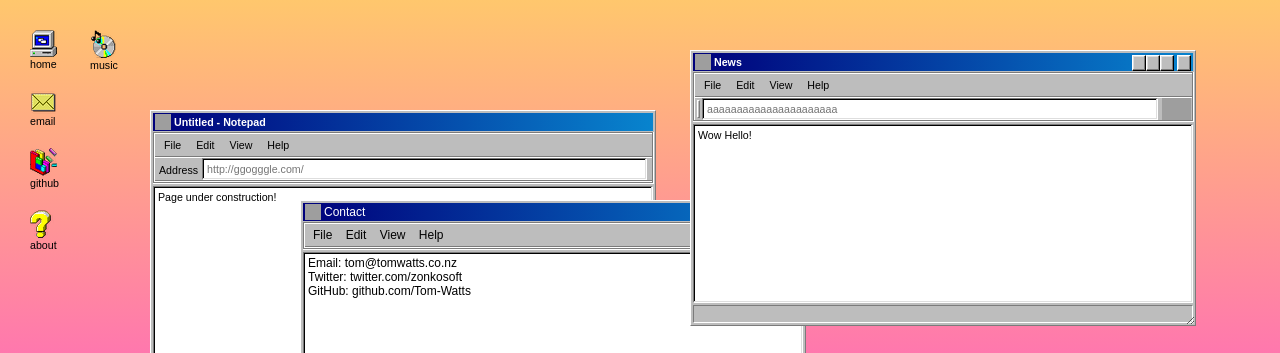
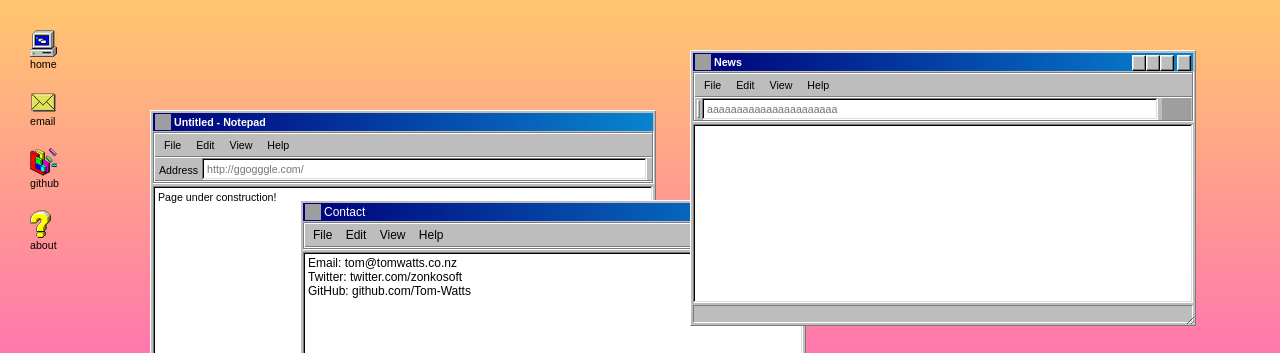
Before and after one commit to Tom-Watts/homepage, a plain HTML site: page index.html in a window 1280 px wide. Shown: the top 353 px of the page. Drawn offline with nearby package versions, Linux system fonts and the light colour scheme; grey boxes are pictures that could not be loaded; a script that the page names is missing.

Commit message:
very big updategit add .git add .git add .

```diff
--- a/index.html
+++ b/index.html
@@ -46,17 +46,11 @@
 
   </div>
 
-
-
-
-
-  <div class="icons2">
+  <!-- <div class="icons2">
   <img src="cd.png"> <br>
   music
-
   <br> <br> <br>
-
-  </div>
+  </div> -->
 
 
 
@@ -142,7 +136,7 @@ GitHub: github.com/Tom-Watts
         <input placeholder="aaaaaaaaaaaaaaaaaaaaaa"/><img src="https://vignette4.wikia.nocookie.net/tamagotchi/images/4/42/Mimitchi_sprite.png" title="i do nothing"/>
       </div>
     </nav>
-    <textarea>Wow Hello!</textarea>
+    <textarea></textarea>
     <footer><span></span></footer>
   </section>
 </main>
```
